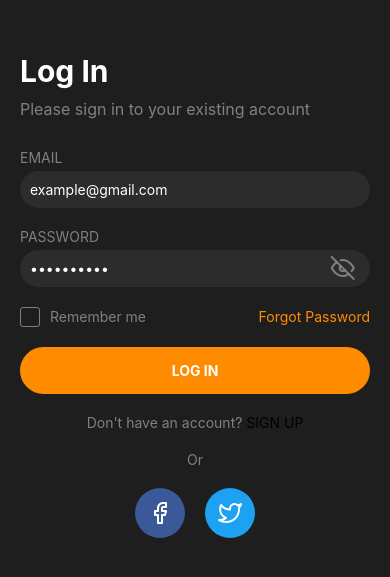
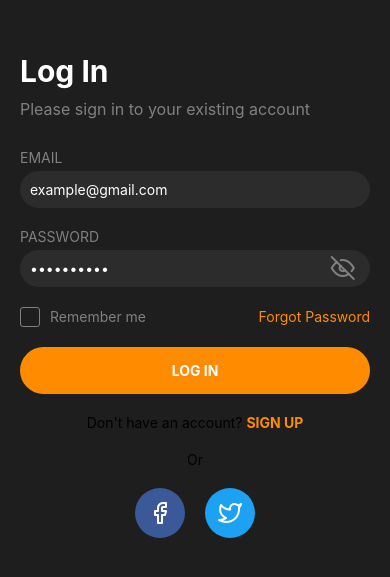
Before and after one commit to abin-karukappallil/Akira, a React Native app: screen /Signup in a window 390 px wide. Shown: the part 127-704 px from the top of the page. Built offline with nearby package versions, Linux system fonts and the light colour scheme.

Commit message:
fixed some colour issues too

```diff
--- a/login_screen/login_screen.js
+++ b/login_screen/login_screen.js
@@ -70,7 +70,7 @@ const handleSignUpPress = () => {
       <View style={styles.signupContainer}>
         <Text style={styles.signupText}>Don't have an account? </Text>
         <TouchableOpacity>
-          <Text  onPress={handleSignUpPress}  style={styles.button}>SIGN UP</Text>
+          <Text  onPress={handleSignUpPress}  style={styles.signupLink}>SIGN UP</Text>
         </TouchableOpacity>
       </View>
 
@@ -174,14 +174,14 @@ const styles = StyleSheet.create({
     marginBottom: 20,
   },
   signupText: {
-    color: 'gray',
+    color: 'FF8C00',
   },
   signupLink: {
     color: '#FF8C00',
     fontWeight: 'bold',
   },
   orText: {
-    color: 'gray',
+    color: '#white',
     textAlign: 'center',
     marginBottom: 20,
   },
--- a/login_screen/signup_screen.js
+++ b/login_screen/signup_screen.js
@@ -21,11 +21,15 @@ const SignUpScreen = () => {
     console.log('Sign up pressed');
   };
 
+  const handleBackPress = () => {
+    navigation.navigate('Login');
+  }
+
   return (
     <SafeAreaView style={styles.container}>
       <StatusBar translucent backgroundColor="transparent" />
       <View style={styles.content}>
-        <TouchableOpacity style={styles.backButton}>
+        <TouchableOpacity onPress={handleBackPress} style={styles.backButton}>
           <Ionicons name="chevron-back" size={24} color="#FFFFFF" />
         </TouchableOpacity>
         <Text style={styles.title}>Sign Up</Text>
```
